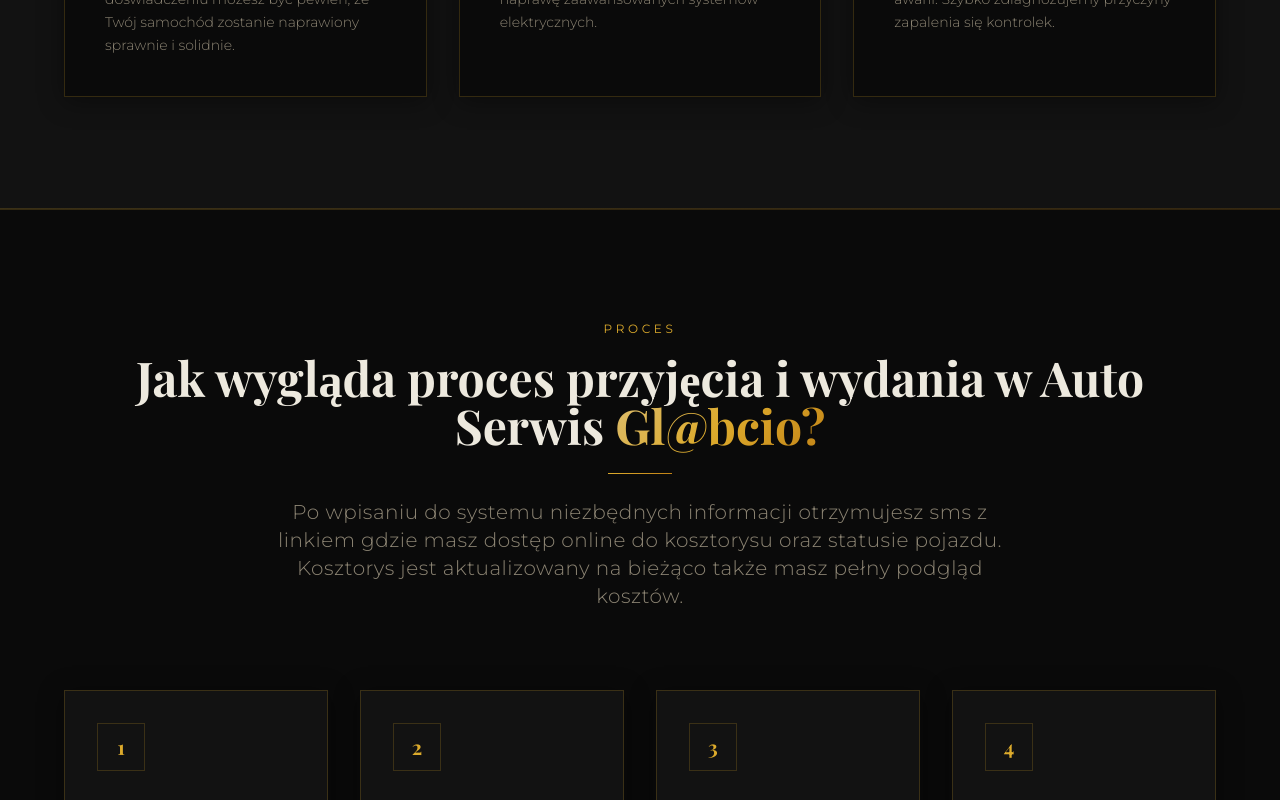
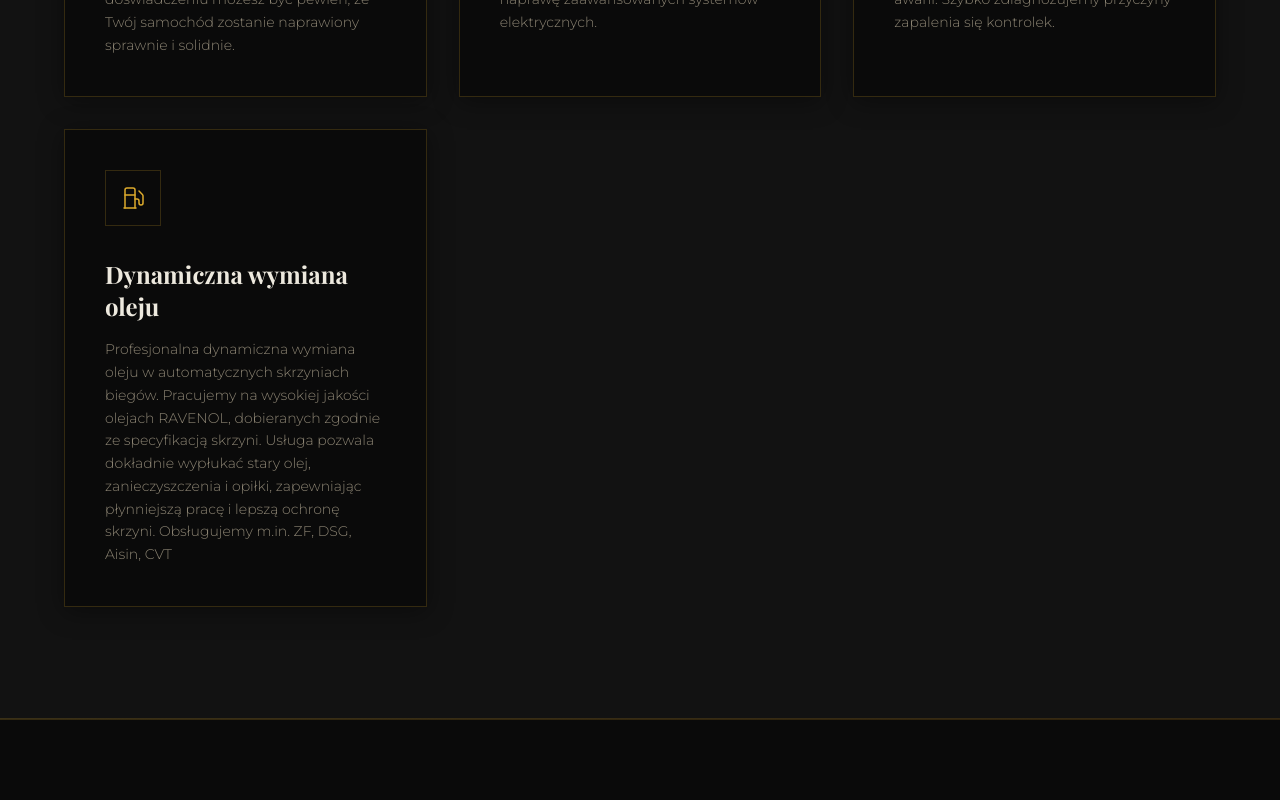
Before and after one commit to Kirens92/autoserwisglabcio, a React (Vite) app: page / in a window 1280 px wide. Shown: the part 2000-2800 px from the top of the page. Built offline with nearby package versions, Linux system fonts and the light colour scheme; the HTML template or start-up script is replaced by a standard one.

Commit message:
Nowy kafelek

```diff
--- a/src/components/Services.tsx
+++ b/src/components/Services.tsx
@@ -1,4 +1,4 @@
-import { Wrench, Zap, Monitor } from "lucide-react";
+import { Wrench, Zap, Monitor, Fuel } from "lucide-react";
 
 const services = [
   {
@@ -18,6 +18,12 @@
     title: "Diagnostyka",
     description:
       "Twoje auto straciło moc? Na desce rozdzielczej pojawiła się niepokojąca kontrolka? Nie czekaj, aż drobna usterka doprowadzi do poważnej i kosztownej awarii. Szybko zdiagnozujemy przyczyny zapalenia się kontrolek.",
+  },
+  {
+    icon: Fuel,
+    title: "Dynamiczna wymiana oleju",
+    description:
+      "Profesjonalna dynamiczna wymiana oleju w automatycznych skrzyniach biegów. Pracujemy na wysokiej jakości olejach RAVENOL, dobieranych zgodnie ze specyfikacją skrzyni. Usługa pozwala dokładnie wypłukać stary olej, zanieczyszczenia i opiłki, zapewniając płynniejszą pracę i lepszą ochronę skrzyni. Obsługujemy m.in. ZF, DSG, Aisin, CVT",
   },
 ];
 
```
